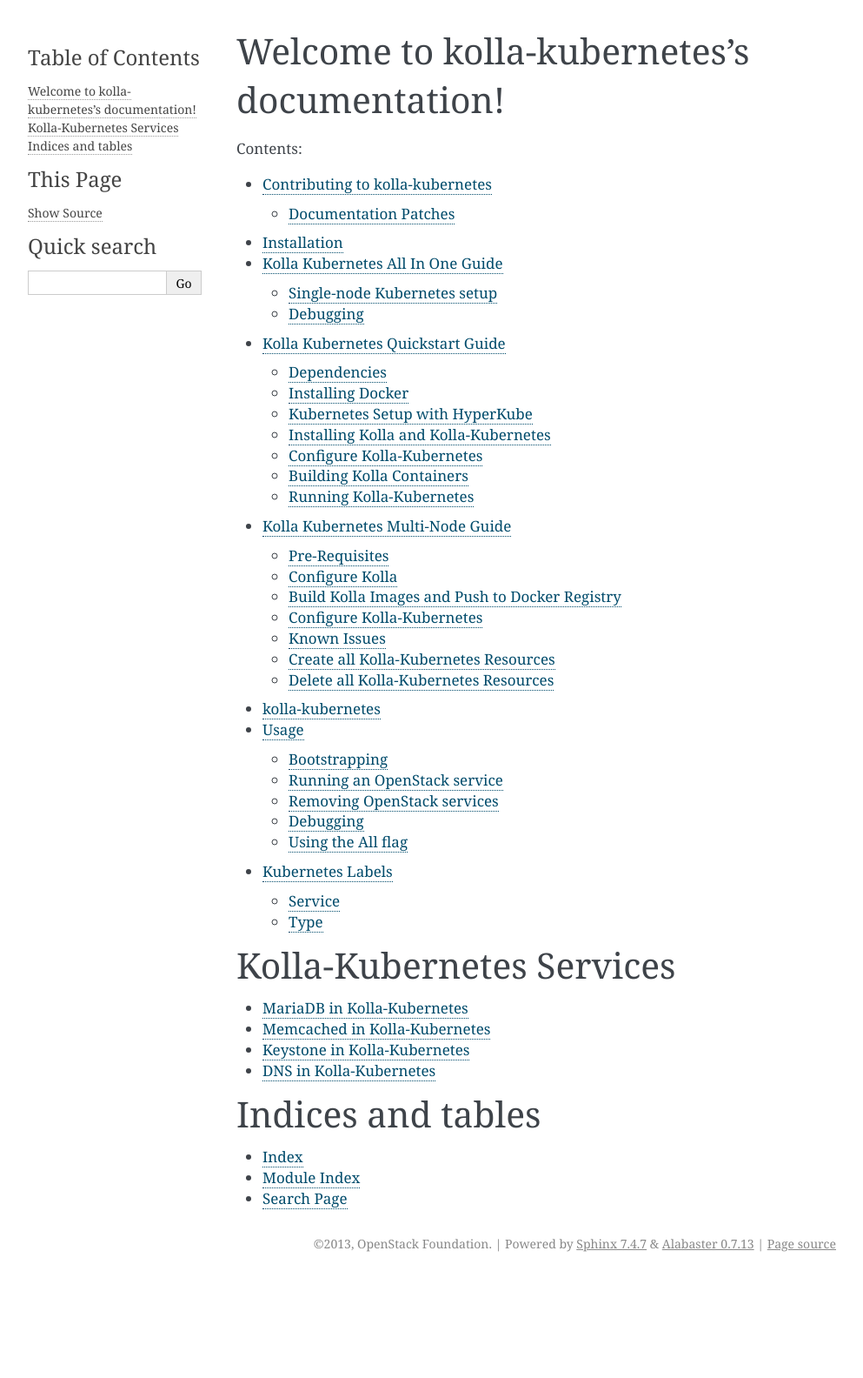
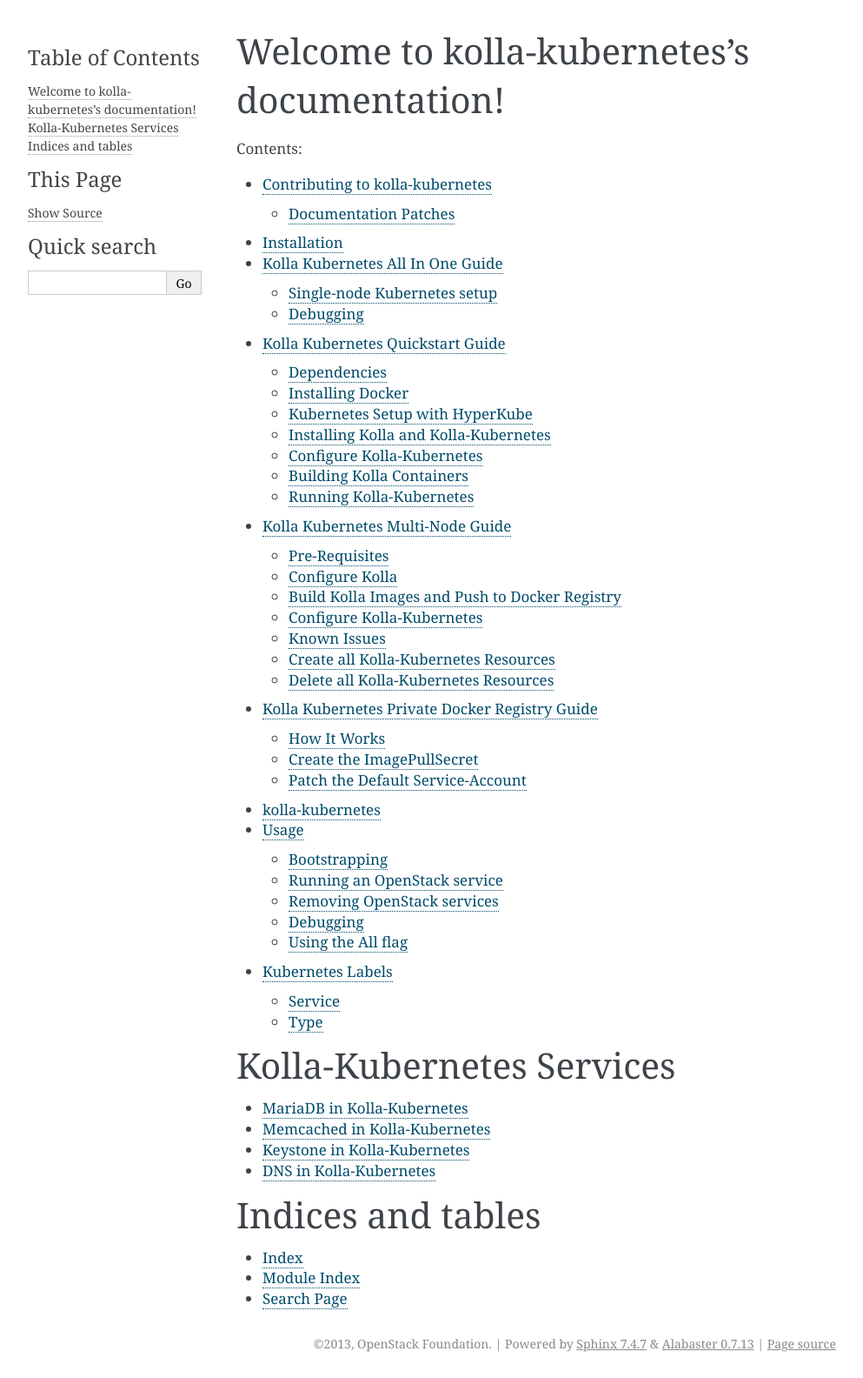
Before and after one commit to openstack-archive/kolla-kubernetes, a Sphinx documentation site: the page built from doc/source/index.rst, in a window 1280 px wide. Shown: the whole page at 87% size, without its empty margins (148-1141 px from the left). Built offline with Sphinx 7.4.7, drawn with Linux system fonts in a browser that asks for light colours; before the commit the page ends 1469 px from its top, so only the background shows below that; part of the change alters nothing that is shown.

Commit message:
Add doc for configuring private docker registry
Change-Id: I77ec5ced49236c81d5af1943632c4e5248a5fedd
Partially-implements: blueprint documentation-initialization

````diff
--- a/doc/source/index.rst
+++ b/doc/source/index.rst
@@ -16,6 +16,7 @@ Contents:
    kubernetes-all-in-one
    quickstart
    multi-node
+   private-registry
    readme
    usage
    labels
--- /dev/null
+++ b/doc/source/private-registry.rst
@@ -0,0 +1,117 @@
+.. private-registry:
+
+==============================================
+Kolla Kubernetes Private Docker Registry Guide
+==============================================
+
+This guide documents how to configure the authentication and use of a
+private registry within a Kubernetes cluster.  The official Kubernetes
+documentation may be found `here
+<http://kubernetes.io/docs/user-guide/images/#configuring-nodes-to-authenticate-to-a-private-repository>`_.
+Please note that several methods exist, and more than one may work for
+your setup.
+
+`Specifying ImagePullSecrets on a Pod
+<http://kubernetes.io/docs/user-guide/images/#specifying-imagepullsecrets-on-a-pod>`_
+is the one method which will work across all Kubernetes installations,
+regardless of the cloud provider or mechanism for automatic node
+replacement.  This is the recommended configuration.
+
+
+How It Works
+============
+
+There are two steps:
+
+- Create an ImagePullSecret.  These instructions may differ based on
+  the docker registry provider.  The two types of registry providers
+  currently covered by this guide include:
+
+  - Standard Docker Registry with Username/Password Authentication
+  - GCR Google Container Registry
+
+- Patch the Kubernetes default service-account to add a reference to
+  the ImagePullSecret.  By default and unless configured otherwise,
+  all Kubernetes pods are created under the default service-account.
+  Pods under the default service-account use the ImagePullSecret
+  credentials to authenticate and access the private docker registry.
+
+
+Create the ImagePullSecret
+==========================
+
+Based on the docker registry provider, follow the appropriate section
+below to create the ImagePullSecret.
+
+
+Standard Docker Registry with Username/Password Authentication
+--------------------------------------------------------------
+
+A typical docker registry only requires only username/password
+authentication, without any other API keys or tokens (e.g. Docker
+Hub).
+
+The Kubernetes official documentation for Creating a Secret with a
+Docker Config may be found `here
+<http://kubernetes.io/docs/user-guide/images/#creating-a-secret-with-a-docker-config>`_.
+
+For the purposes of these instructions, create the ImagePullSecret to
+be named ```private-docker-registry-secret```.
+
+::
+
+    # Create the ImagePullSecret named private-docker-registry-secret
+    #   Be sure to replace the uppercase variables with your own.
+    kubectl create secret docker-registry private-docker-registry-secret \
+      --docker-server=DOCKER_REGISTRY_SERVER \
+      --docker-username=DOCKER_USER \
+      --docker-password=DOCKER_PASSWORD \
+      --docker-email=DOCKER_EMAIL
+
+
+GCR Registry with Google Service Account Authentication
+-------------------------------------------------------
+
+To allow any kubernetes cluster outside of Google Cloud to access the
+GCR registry, the instuctions are a little more complex.  These
+instructions have been modified from `stackoverflow
+<https://stackoverflow.com/questions/36283660/creating-image-pull-secret-for-google-container-registry-that-doesnt-expire>`_.
+
+- Go to the Google Developer Console > Api Manager > Credentials,
+  click "Create credentials", and select "Service account key"
+- Under "service account" select "new service account", name the new
+  key "gcr", and select JSON for the key type.
+- Click on "Create" and the service-account key will be downloaded to your disk.
+- You may want to save the key file, since there is no way to
+  re-download it from google.
+- Rename the keyfile to be gcr-sa-key.json (GCR service account key),
+  for the purposes of these instructions.
+- Using the keyfile, create the kubernetes secret named ```private-docker-registry-secret```::
+
+    # Create the docker-password from the file by stripping all
+    #   newlines and squeezing whitespace.
+    DOCKER_PASSWORD=`cat gcr-sa-key.json | tr -s '[:space:]' | tr -d '\n'`
+
+    # Create a Kubernetes secret named "private-docker-registry-secret"
+    kubectl create secret docker-registry private-docker-registry-secret \
+      --docker-server "https://gcr.io" \
+      --docker-username _json_key \
+      --docker-email not@val.id \
+      --docker-password="$DOCKER_PASSWORD"
+
+
+Patch the Default Service-Account
+=================================
+
+Patch the Kubernetes default service-account to add a reference to the
+ImagePullSecret, after which pods under the default service-account
+use the ImagePullSecret credentials to authenticate and access the
+private docker registry.
+
+::
+
+    # Patch the default service account to include the new
+    #   ImagePullSecret
+    kubectl patch serviceaccount default -p '{"imagePullSecrets":[{"name":"private-docker-registry-secret"}]}'
+
+Now, your kubernetes cluster should have access to the private docker registry.
````
